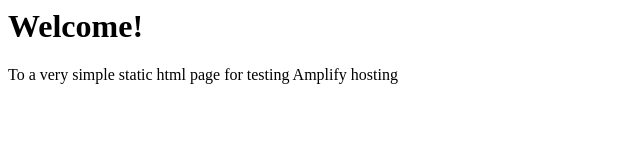
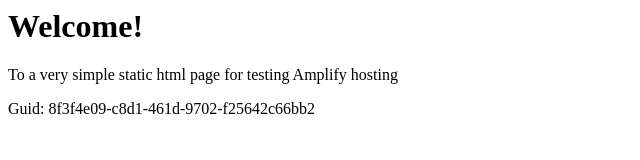
Before and after one commit to aws-aemilia-lhr/Github-PR-Commit-Integration-Test-DoNotTouch-GitHubAutoBuildCanaryTest-v1-preprod-eu-west-2, a website: page src/index.html in a window 1280 px wide. Shown: the whole page, without its empty margins (0-640 px from the left). Drawn offline with Linux system fonts and the light colour scheme.

Commit message:
commit from integ tests

```diff
--- a/src/index.html
+++ b/src/index.html
@@ -1,3 +1,5 @@
+
+
 <html lang="en">
 
 <head>
@@ -10,6 +12,6 @@
 <body>
     <h1>Welcome!</h1>
     <p>To a very simple static html page for testing Amplify hosting</p>
-</body>
+    <p>Guid: 8f3f4e09-c8d1-461d-9702-f25642c66bb2</p></body>
 
 </html>
```
